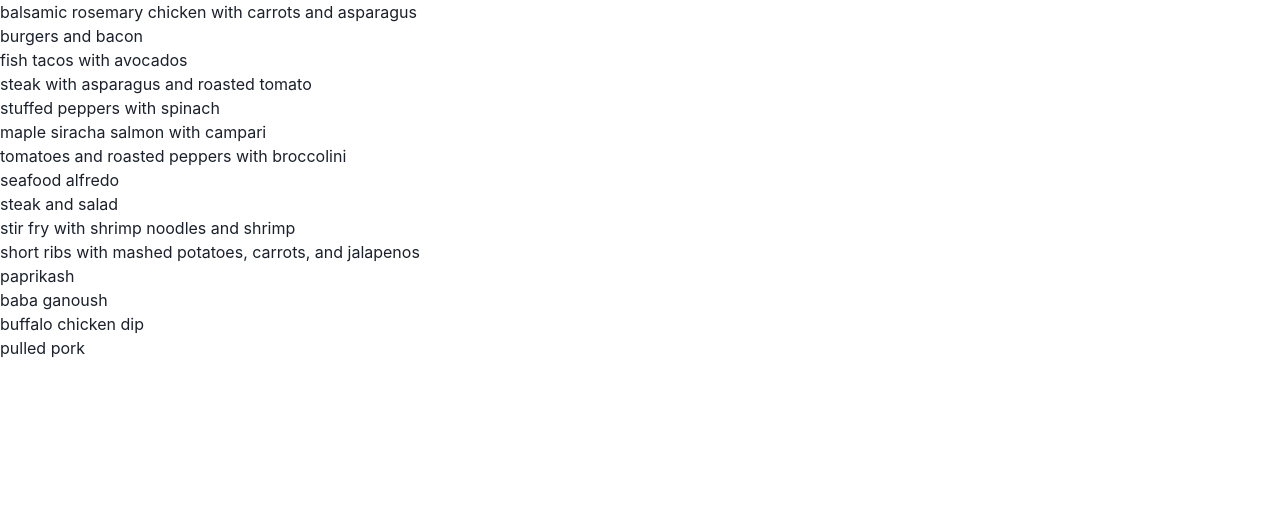
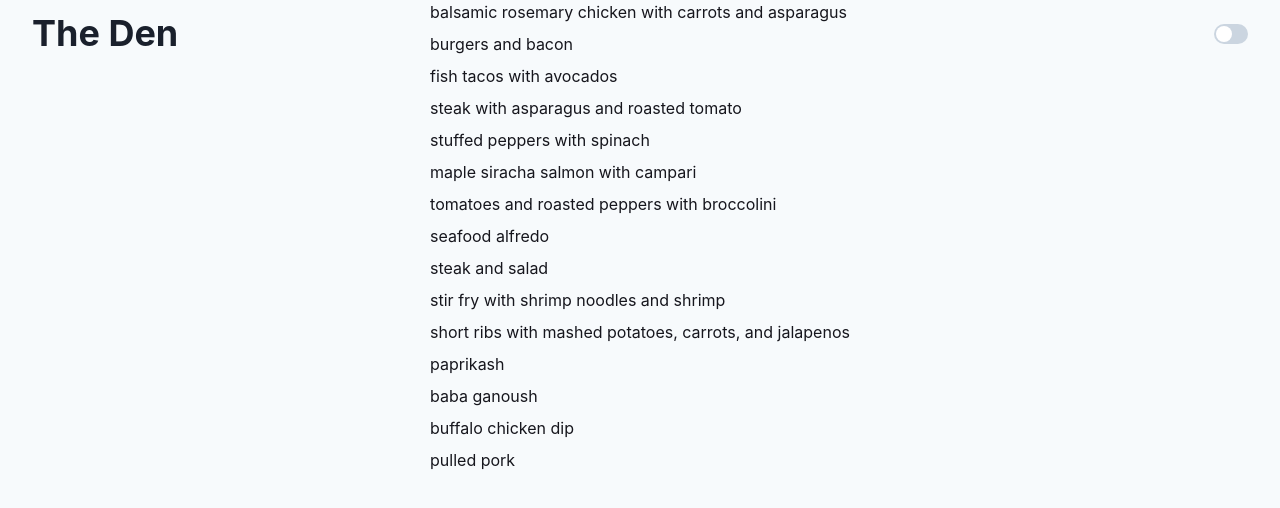
Before and after one commit to kev-luo/denmark, a Next.js app: page /recipes in a window 1280 px wide. Shown: the top 508 px of the page. Built offline with nearby package versions, Linux system fonts and the light colour scheme.

Commit message:
nav flex

```diff
--- a/lib/recipes.ts
+++ b/lib/recipes.ts
@@ -3,7 +3,3 @@ import { recipes } from "../data/recipes";
 export function getRecipes() {
   return recipes;
 }
-
-export function getRecipesByCategory(category: string) {
-  return recipes.filter(recipe => recipe.category === category)
-}
--- a/src/components/Container.tsx
+++ b/src/components/Container.tsx
@@ -1,4 +1,6 @@
 import { Flex, useColorMode, FlexProps } from '@chakra-ui/react'
+
+import Header from "./Header"
 
 export const Container = (props: FlexProps) => {
   const { colorMode } = useColorMode()
@@ -7,6 +9,8 @@ export const Container = (props: FlexProps) => {
 
   const color = { light: 'black', dark: 'white' }
   return (
+    <>
+      <Header />
       <Flex
         direction="column"
         alignItems="center"
@@ -15,5 +19,6 @@ export const Container = (props: FlexProps) => {
         color={color[colorMode]}
         {...props}
       />
+    </>
   )
 }
--- /dev/null
+++ b/src/components/Header.tsx
@@ -0,0 +1,31 @@
+import { Flex, Heading, Switch, useColorMode } from '@chakra-ui/react'
+import React from 'react'
+
+export default function Header() {
+  const { colorMode, toggleColorMode } = useColorMode()
+  const isDark = colorMode === 'dark'
+
+  return (
+    <Flex
+      position="fixed"
+      top="0rem"
+      left="0rem"
+      justify="space-between"
+      align="center"
+      width="100vw"
+      px={8}
+      py={3}
+    >
+      <Heading>The Den</Heading>
+
+      <Flex>
+
+        <Switch
+          color="green"
+          isChecked={isDark}
+          onChange={toggleColorMode}
+        />
+      </Flex>
+    </Flex>
+  )
+}
--- a/src/pages/_document.tsx
+++ b/src/pages/_document.tsx
@@ -1,11 +1,10 @@
-import NextDocument, { Html, Head, Main, NextScript } from 'next/document'
+import NextDocument, { Html, Main, NextScript } from 'next/document'
 import { ColorModeScript } from '@chakra-ui/react'
 
 export default class Document extends NextDocument {
   render() {
     return (
       <Html>
-        <Head />
         <body>
           {/* Make Color mode to persists when you refresh the page. */}
           <ColorModeScript />
--- a/src/pages/index.tsx
+++ b/src/pages/index.tsx
@@ -12,7 +12,6 @@ import Link from "next/link";
 import { Hero } from '../components/Hero'
 import { Container } from '../components/Container'
 import { Main } from '../components/Main'
-import { DarkModeSwitch } from '../components/DarkModeSwitch'
 import { CTA } from '../components/CTA'
 import { Footer } from '../components/Footer'
 
@@ -62,9 +61,8 @@ const Index = () => (
       </List>
     </Main>
 
-    <DarkModeSwitch />
     <Footer>
-      <Text>Next ❤️ Chakra</Text>
+      <Text>❤️</Text>
     </Footer>
     <CTA />
   </Container>
--- a/src/pages/recipes.tsx
+++ b/src/pages/recipes.tsx
@@ -1,20 +1,31 @@
 import { GetStaticProps } from 'next'
 import React from 'react'
+import { Stack } from "@chakra-ui/react"
+import { useRouter } from "next/router";
+import Head from "next/head";
 import { getRecipes } from '../../lib/recipes'
+import { Container } from '../components/Container'
 
-export default function recipes({ allRecipes }: {
+export default function Recipes({ allRecipes }: {
   allRecipes: {
     id: number;
     title: string;
     category: string;
   }[]
 }) {
+  const router = useRouter();
+  console.log(router)
   return (
-    <div>
-      {allRecipes.map(recipe => (
-        <div key={recipe.id}>{recipe.title}</div>
-      ))}
-    </div>
+    <Container height="100vh">
+      <Head>
+        <title>{router.pathname.split("/")[1]}</title>
+      </Head>
+      <Stack>
+        {allRecipes.map(recipe => (
+          <div key={recipe.id}>{recipe.title}</div>
+        ))}
+      </Stack>
+    </Container>
   )
 }
 
```
Also changed, not shown: src/components/DarkModeSwitch.tsx (deleted, +0 -16 lines), src/pages/funzone.tsx (+7 -5 lines). Lines whose indentation alone changed are shown as unchanged.
